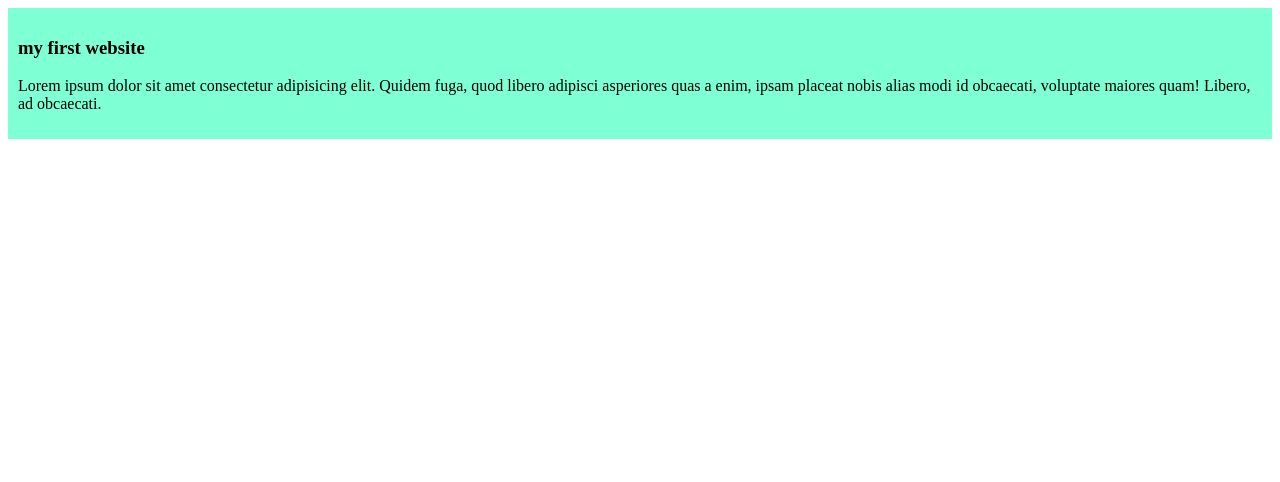
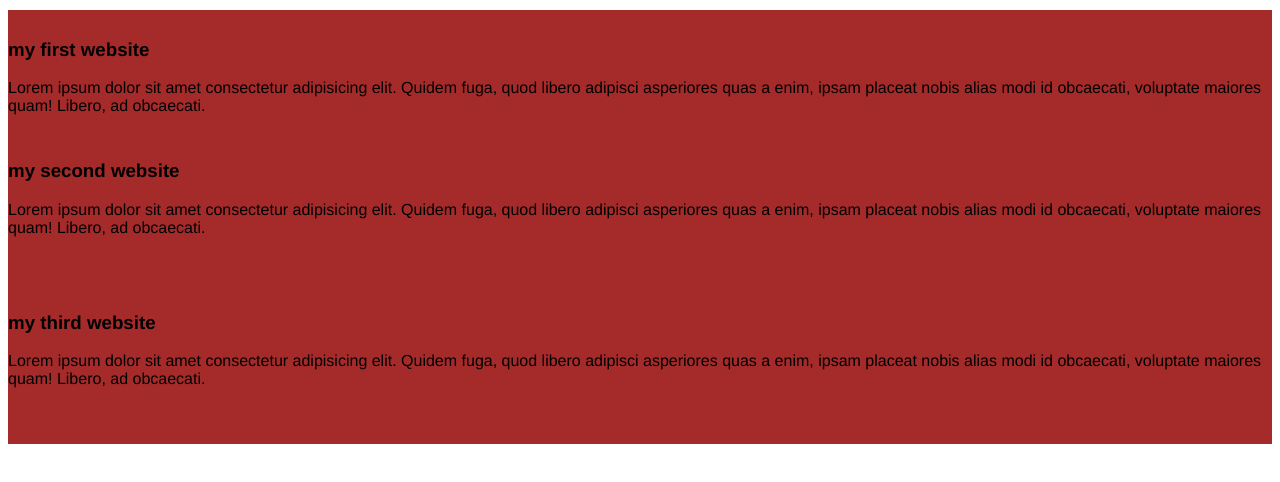
Before and after one commit to zazazawg/my-simple-website, a plain HTML site: page index.html in a window 1280 px wide. Drawn offline with Linux system fonts and the light colour scheme.

Commit message:
added the second and the third blog

```diff
--- a/index.html
+++ b/index.html
@@ -12,6 +12,17 @@
         <p>
             Lorem ipsum dolor sit amet consectetur adipisicing elit. Quidem fuga, quod libero adipisci asperiores quas a enim, ipsam placeat nobis alias modi id obcaecati, voluptate maiores quam! Libero, ad obcaecati.
         </p>
+    <div>
+        <h3>my second website</h3>
+        <p>
+            Lorem ipsum dolor sit amet consectetur adipisicing elit. Quidem fuga, quod libero adipisci asperiores quas a enim, ipsam placeat nobis alias modi id obcaecati, voluptate maiores quam! Libero, ad obcaecati.
+        </p>
+    </div>
+    <div>
+        <h3>my third website</h3>
+        <p>
+            Lorem ipsum dolor sit amet consectetur adipisicing elit. Quidem fuga, quod libero adipisci asperiores quas a enim, ipsam placeat nobis alias modi id obcaecati, voluptate maiores quam! Libero, ad obcaecati.
+        </p>
     </div>
 </body>
 </html>
--- a/styles/blog.css
+++ b/styles/blog.css
@@ -1,4 +1,13 @@
 div{
-    background-color: aquamarine;
-    padding: 10px;
+    /* background-color: aquamarine; */
+    /* padding: 20px; */
+    /* margin: 10px; */
+margin-bottom: 20px;
+font-family: 'Franklin Gothic Medium', 'Arial Narrow', Arial, sans-serif;
+background-color: brown;
+margin-top: 10px;
+padding-bottom: 10px;
+padding-top: 10px;
+margin-bottom: 20px;
+
 }
```
